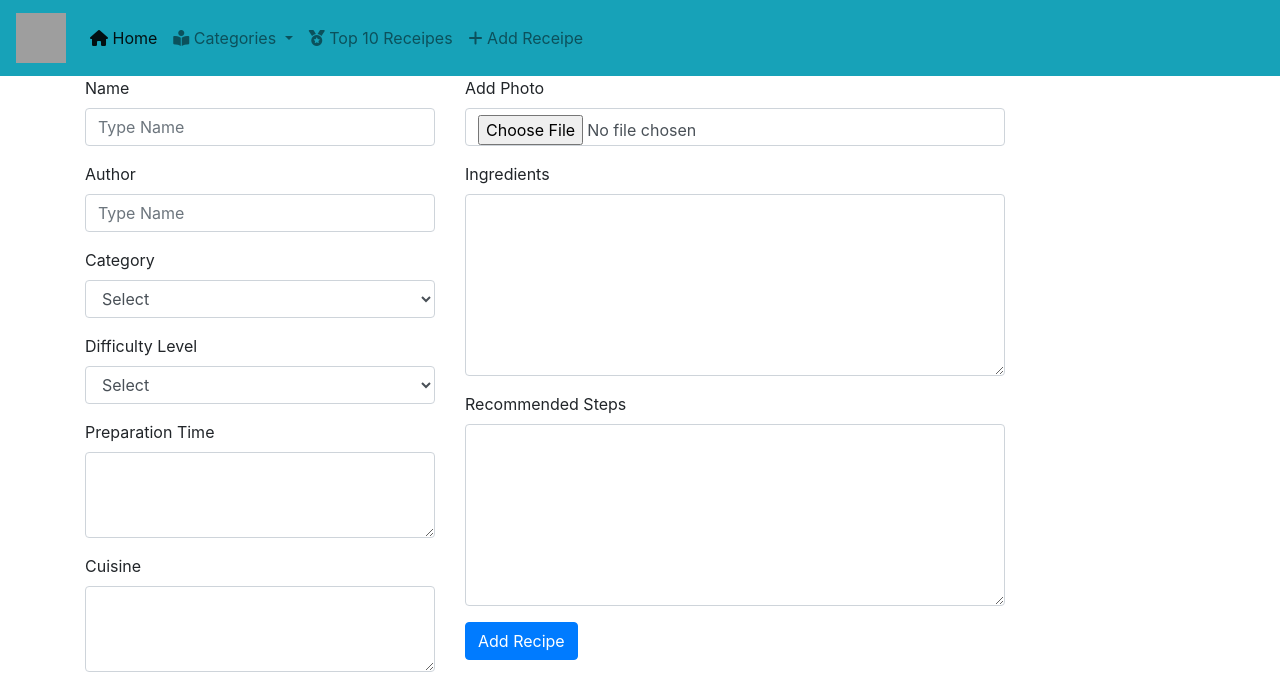
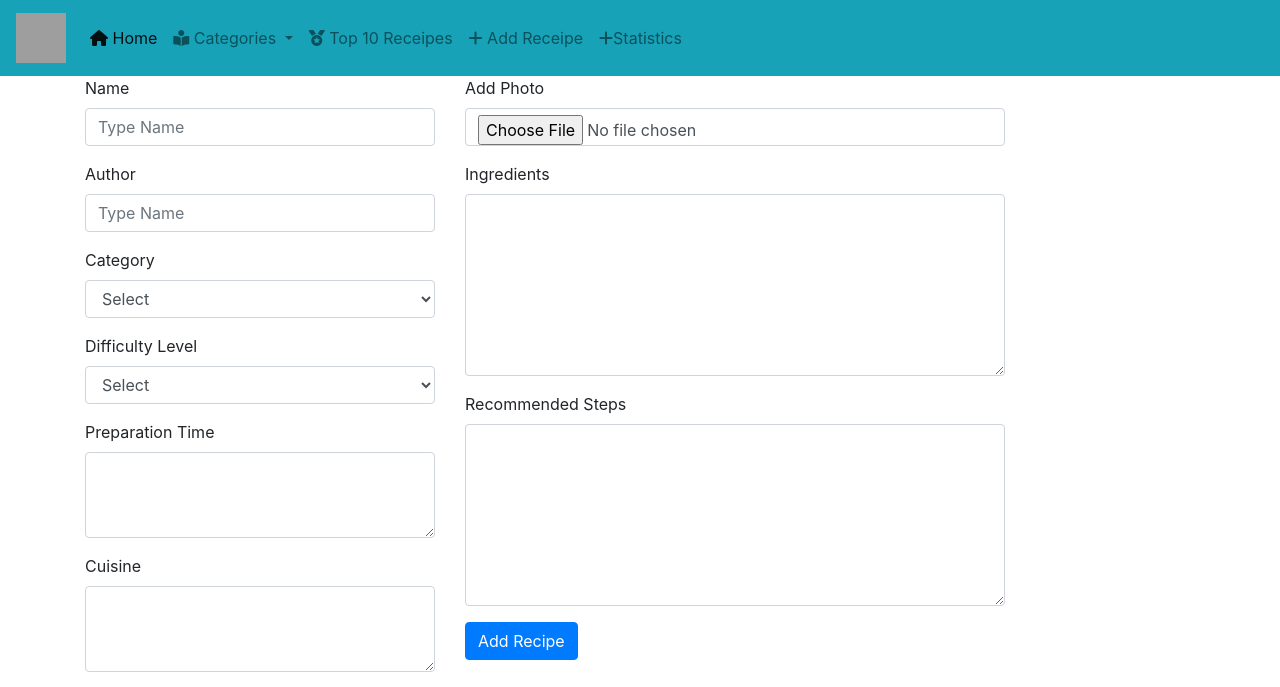
Before and after one commit to toderas/Flask-Cook-Book, a Flask app: page /addrecipe in a window 1280 px wide. Shown: the top 687 px of the page. Run offline with Flask 2, Linux system fonts and the light colour scheme; data that the repository does not hold is empty; some libraries are stand-ins or nearby versions; grey boxes are pictures that could not be loaded.

Commit message:
added link for statistics and fixed top ten functionality

```diff
--- a/templates/home.html
+++ b/templates/home.html
@@ -37,10 +37,13 @@
           </div>
         </li>
         <li class="nav-item">
-          <a class="nav-link" href="#"> <i class="fas fa-medal"></i> Top 10 Receipes</a>
+          <a class="nav-link" href="{{url_for('top_ten')}}"> <i class="fas fa-medal"></i> Top 10 Receipes</a>
         </li>
         <li class="nav-item">
           <a class="nav-link" href="{{url_for('addrecipe')}}"><i class="fas fa-plus"></i> Add Receipe</a>
+        </li>
+        <li class="nav-item">
+          <a class="nav-link" href="{{url_for('show_chart')}}"><i class="fas fa-plus"></i>Statistics</a>
         </li>
       </ul>
     </div>
```
